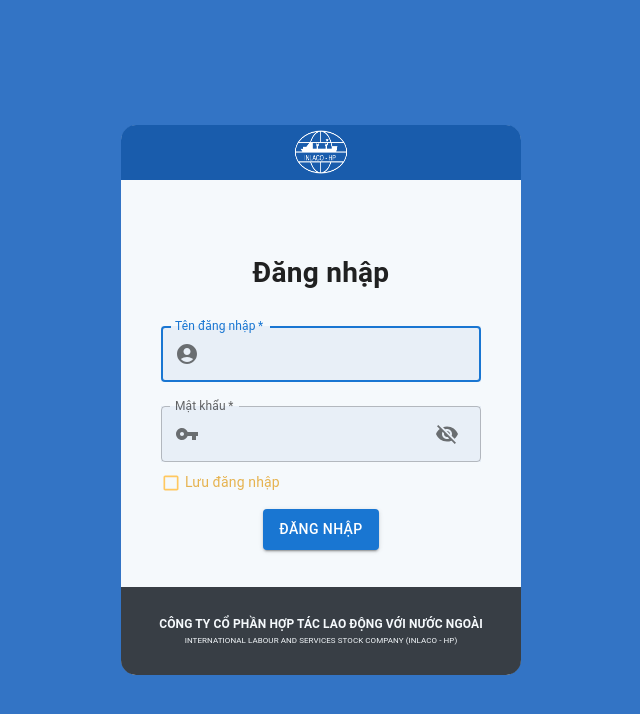
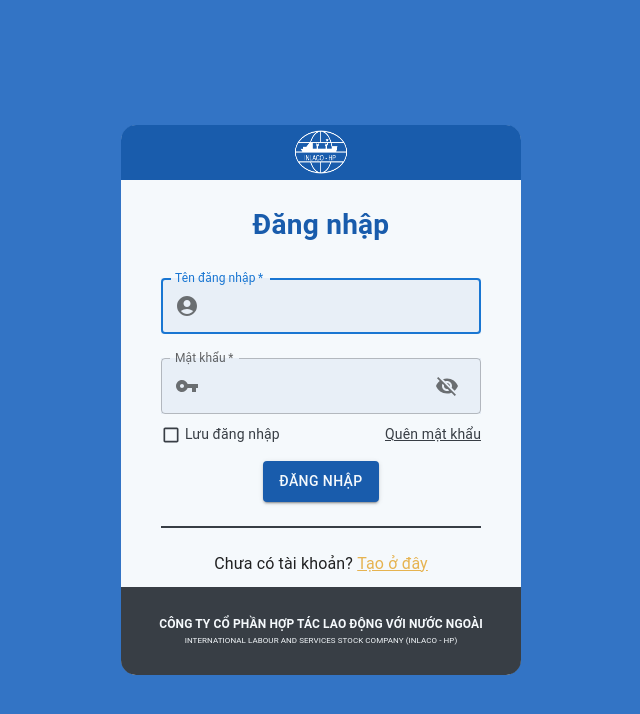
Before and after one commit to ngphth1312/inlaco-crewmgr-web-client, a React (Create React App) app: page / in a window 1280 px wide. Shown: the top 714 px of the page, without its empty margins (319-959 px from the left). Built offline with nearby package versions, Linux system fonts and the light colour scheme.

Commit message:
feat(loginPage): adding UI for forgot password and create new account

```diff
--- a/src/App.js
+++ b/src/App.js
@@ -1,5 +1,4 @@
 import { CssBaseline } from "@mui/material";
-import { TopBar, SideBar } from "./components/global";
 import { Routes, Route } from "react-router";
 
 import LoginPage from "./pages/loginPage";
@@ -13,6 +12,7 @@ import SupplyRequest from "./pages/supplyRequest";
 import CrewRecruitment from "./pages/crewRecruitment";
 import CrewCourse from "./pages/crewCourse";
 
+import { MainLayout } from "./components/global";
 import { useAppContext } from "./contexts/AppContext";
 import { useEffect } from "react";
 import { localStorage, sessionStorage, StorageKey } from "./utils/storageUtils";
@@ -20,65 +20,61 @@ function App() {
 
   const { accessToken, setAccessToken } = useAppContext();
 
-  // useEffect(() => {
-  //   const fetchUserInfos = async () => {
-  //     try {
-  //       const rememberMe = await localStorage.getItem(StorageKey.REMEMBER_ME);
-  //       console.log(rememberMe);
+  useEffect(() => {
+    const fetchUserInfos = async () => {
+      try {
+        const rememberMe = await localStorage.getItem(StorageKey.REMEMBER_ME);
 
-  //       if (rememberMe) {
-  //         const tempAccessToken = await localStorage.getItem(
-  //           StorageKey.ACCESS_TOKEN
-  //         );
-  //         // const tempRefreshToken = await localStorage.getItem(
-  //         //   StorageKey.REFRESH_TOKEN
-  //         // );
-  //         // const tempUserInfos = await localStorage.getItem(
-  //         //   StorageKey.USER_INFOS
-  //         // );
+        if (rememberMe) {
+          const tempAccessToken = await localStorage.getItem(
+            StorageKey.ACCESS_TOKEN
+          );
+          // const tempRefreshToken = await localStorage.getItem(
+          //   StorageKey.REFRESH_TOKEN
+          // );
+          // const tempUserInfos = await localStorage.getItem(
+          //   StorageKey.USER_INFOS
+          // );
 
-  //         // console.log(tempAccessToken, tempRefreshToken, tempUserInfos);
+          // console.log(tempAccessToken, tempRefreshToken, tempUserInfos);
 
-  //         console.log(tempAccessToken);
-  //         setAccessToken(tempAccessToken);
-  //         // setRefreshToken(tempRefreshToken);
-  //         // setUserInfos(tempUserInfos);
-  //       } else {
-  //         const tempAccessToken = await sessionStorage.getItem(
-  //           StorageKey.ACCESS_TOKEN
-  //         );
-  //         // const tempRefreshToken = await sessionStorage.getItem(
-  //         //   StorageKey.REFRESH_TOKEN
-  //         // );
-  //         // const tempUserInfos = await sessionStorage.getItem(
-  //         //   StorageKey.USER_INFOS
-  //         // );
+          console.log(tempAccessToken);
+          setAccessToken(tempAccessToken);
+          // setRefreshToken(tempRefreshToken);
+          // setUserInfos(tempUserInfos);
+        } else {
+          const tempAccessToken = await sessionStorage.getItem(
+            StorageKey.ACCESS_TOKEN
+          );
+          // const tempRefreshToken = await sessionStorage.getItem(
+          //   StorageKey.REFRESH_TOKEN
+          // );
+          // const tempUserInfos = await sessionStorage.getItem(
+          //   StorageKey.USER_INFOS
+          // );
 
-  //         // console.log(tempAccessToken, tempRefreshToken, tempUserInfos);
+          // console.log(tempAccessToken, tempRefreshToken, tempUserInfos);
 
-  //         console.log(tempAccessToken);
-  //         setAccessToken(tempAccessToken);
-  //         // setRefreshToken(tempRefreshToken);
-  //         // setUserInfos(tempUserInfos);
-  //       }
-  //     } catch (err) {
-  //       console.log(err);
-  //     }
-  //   };
+          setAccessToken(tempAccessToken);
+          // setRefreshToken(tempRefreshToken);
+          // setUserInfos(tempUserInfos);
+        }
+      } catch (err) {
+        console.log(err);
+      }
+    };
 
-  //   fetchUserInfos();
-  // }, [])
+    fetchUserInfos();
+  }, [])
 
   return (
     <>
       {/* Reset CSS to default */}
       <CssBaseline />
-      {accessToken !== "" ? (
-        <div className="app">
-          <SideBar />
-          <main className="content">
-            <TopBar />
       <Routes>
+        {/* Routes that require authentication and display Sidebar + TopBar */}
+        {accessToken ? (
+          <Route element={<MainLayout />}>
             <Route path="/homePage" element={<HomePage />} />
             <Route path="/crewInfos" element={<CrewInfos />} />
             <Route path="/crewMobilization" element={<CrewMobilization />} />
@@ -88,16 +84,12 @@ function App() {
             <Route path="/supplyRequest" element={<SupplyRequest />} />
             <Route path="/crewRecruitment" element={<CrewRecruitment />} />
             <Route path="/crewCourse" element={<CrewCourse />} />
+          </Route>
+        ) : (
+          /* Login Route without Sidebar + TopBar */
+          <Route path="/" element={<LoginPage />} />
+        )}
       </Routes>
-          </main>
-        </div>
-      ) : (
-        <div className="login">
-          <Routes>
-            <Route path="/" element={<LoginPage />} />
-          </Routes>
-        </div>
-      )}
     </>
   );
 }
--- a/src/components/global/SideBar.jsx
+++ b/src/components/global/SideBar.jsx
@@ -126,7 +126,7 @@ const SideBar = () => {
           <Box>
             <Item
               title="Trang chủ"
-              to="/"
+              to="/homePage"
               icon={<HomeOutlinedIcon />}
               selected={selected}
               setSelected={setSelected}
--- a/src/components/global/TopBar.jsx
+++ b/src/components/global/TopBar.jsx
@@ -4,11 +4,31 @@ import SettingsOutlinedIcon from "@mui/icons-material/SettingsOutlined";
 import PersonOutlinedIcon from "@mui/icons-material/PersonOutlined";
 import { COLOR } from "../../assets/Color";
 import NavSearchBar from "./NavSearchBar"
+import { useAppContext } from "../../contexts/AppContext";
+import { localStorage, sessionStorage, StorageKey } from "../../utils/storageUtils";
+import { useNavigate } from "react-router";
 
 const TopBar = () => {
 
+  const navigate = useNavigate();
+  const{ setAccessToken } = useAppContext();
+
+  const handleLogoutClick = async () => {
+    //Perform something and calling logout API to invalid the refresh token
+    const rememberMe = await localStorage.getItem(StorageKey.REMEMBER_ME)
+    if(rememberMe){
+      localStorage.removeItem(StorageKey.ACCESS_TOKEN);
+    } else{
+      sessionStorage.removeItem(StorageKey.ACCESS_TOKEN);
+    }
+
+    localStorage.removeItem(StorageKey.REMEMBER_ME);
+    setAccessToken("");
+    navigate("/");
+  };
+
   return (
-    <Box display="flex" justifyContent="space-between" p={2}>
+    <Box display="flex" justifyContent="space-between" p={2} sx={{ width: "100%", height: "10%" }}>
       {/* SEARCH BAR */}
       <NavSearchBar
         placeholder={"Tìm kiếm trang......"}
@@ -28,7 +48,7 @@ const TopBar = () => {
         <IconButton>
           <SettingsOutlinedIcon sx={{ width: 28, height: 28 }} />
         </IconButton>
-        <IconButton>
+        <IconButton onClick={() => handleLogoutClick()}>
           <PersonOutlinedIcon sx={{ width: 28, height: 28 }} />
         </IconButton>
       </Box>
--- a/src/components/global/index.js
+++ b/src/components/global/index.js
@@ -5,3 +5,4 @@ export { default as NoValuesOverlay } from "./NoValuesOverlay";
 export { default as SearchBar } from "./SearchBar";
 export { default as NavSearchBar } from "./NavSearchBar";
 export { default as SwitchBar } from "./SwitchBar";
+export { default as MainLayout } from "./MainLayout";
--- a/src/index.css
+++ b/src/index.css
@@ -2,8 +2,8 @@ html,
 body,
 #root,
 .login,
-.app,
-.content {
+.content,
+.app {
   display: flex;
   flex: 1;
   flex-direction: column;
@@ -18,18 +18,16 @@ body,
 }
 
 .app{
-  display: flex;
   flex-direction: row;
-  background-color: "#F5F9FC";
-  height: 100%;
+  background-color: #F5F9FC;
   width: 100%;
   overflow: hidden;
 }
 
 main {
-  flex: 1; /* Fill remaining vertical space */
-  overflow-y: auto; /* Enable vertical scrolling for the main content */
-  background-color: #F5F9FC; /* Example background */
+  flex: 1;
+  overflow-y: auto;
+  background-color: #F5F9FC;
 }
 
 ::-webkit-scrollbar{
--- a/src/pages/loginPage.jsx
+++ b/src/pages/loginPage.jsx
@@ -8,8 +8,9 @@ import {
   InputAdornment,
   IconButton,
   Checkbox,
+  Divider,
 } from "@mui/material";
-import { useNavigate } from "react-router";
+import { NavLink, useNavigate } from "react-router";
 import { COLOR } from "../assets/Color";
 import AccountCircleIcon from "@mui/icons-material/AccountCircle";
 import VpnKeyIcon from "@mui/icons-material/VpnKey";
@@ -27,14 +28,21 @@ const LoginPage = () => {
 
   const handleOnLoginClick = async () => {
     //validate login inputs and calling API to login
+    const mockAccessToken = "ashdajsikdnasd"; //Mock access token
+    localStorage.setItem(StorageKey.REMEMBER_ME, rememberMe);
 
+    if(rememberMe) {
+    localStorage.setItem(StorageKey.ACCESS_TOKEN, mockAccessToken);
+    } else{
+    sessionStorage.setItem(StorageKey.ACCESS_TOKEN, mockAccessToken);
+    }
 
-    setAccessToken("asdnasjkdnsa");
-    navigate("/crewInfos");
+    setAccessToken(mockAccessToken);
+    navigate("/crewInfos", { replace: true });
   }
 
   return (
-    <div>
+    <div className="login">
       <Box
         sx={{
           display: "flex",
@@ -76,10 +84,13 @@ const LoginPage = () => {
             paddingLeft: 5,
             paddingRight: 5,
             width: "100%",
-            paddingTop: 8,
+            paddingTop: 2,
           }}
         >
-          <Typography mb={2} sx={{ fontSize: 28, fontWeight: 700 }}>
+          <Typography
+            mb={2}
+            sx={{ fontSize: 28, fontWeight: 700, color: COLOR.primary_blue }}
+          >
             Đăng nhập
           </Typography>
           {/* {error && (
@@ -144,7 +155,17 @@ const LoginPage = () => {
               backgroundColor: COLOR.secondary_white,
             }}
           />
-          <Box sx={{ display: "flex", alignItems: "center", width: "100%", marginTop: "2px", marginBottom: 1, }}>
+          <Box
+            sx={{
+              display: "flex",
+              alignItems: "center",
+              justifyContent: "space-between",
+              width: "100%",
+              marginTop: "2px",
+              marginBottom: 1,
+            }}
+          >
+            <Box sx={{ display: "flex" }}>
               <Checkbox
                 size="small"
                 checked={rememberMe}
@@ -154,26 +175,66 @@ const LoginPage = () => {
                 sx={{
                   padding: 0,
                   marginRight: "4px",
-                color: COLOR.primary_gold,
+                  color: COLOR.primary_gray,
                   "&.Mui-checked": {
-                  color: COLOR.secondary_gold,
+                    color: COLOR.primary_gray,
                   },
                 }}
               />
-            <Typography sx={{ color: COLOR.secondary_gold, fontSize: 14, }}>
+              <Typography sx={{ color: COLOR.primary_gray, fontSize: 14 }}>
                 Lưu đăng nhập
               </Typography>
+            </Box>
+            <NavLink
+              style={({ isActive }) => ({
+                fontSize: 14,
+                color: isActive ? COLOR.primary_gray : COLOR.primary_gray, //adjust this if needed
+              })}
+            >
+              Quên mật khẩu
+            </NavLink>
           </Box>
           <Button
             type="submit"
             variant="contained"
-            sx={{ mt: 1, mb: 2, pt: 1, pb: 1 }}
+            sx={{
+              mt: 1,
+              pt: 1,
+              pb: 1,
+              backgroundColor: COLOR.primary_blue,
+              color: COLOR.primary_white,
+            }}
             onClick={() => handleOnLoginClick()}
             // disabled={loading}
           >
             {/* {loading ? <CircularProgress size={24} /> : "Login"} */}
             Đăng nhập
           </Button>
+          <Divider
+            sx={{
+              borderWidth: 1,
+              borderColor: COLOR.primary_gray,
+              width: "100%",
+              marginTop: 3,
+              marginBottom: 3,
+            }}
+          />
+          <Box
+            sx={{
+              display: "flex",
+              justifyContent: "center",
+              alignItems: "center",
+            }}
+          >
+            <Typography>Chưa có tài khoản?&nbsp;</Typography>
+            <NavLink
+              style={({ isActive }) => ({
+                color: isActive ? COLOR.secondary_gold : COLOR.secondary_gold, //adjust this if needed
+              })}
+            >
+              Tạo ở đây
+            </NavLink>
+          </Box>
         </Box>
         <Box
           backgroundColor={COLOR.primary_gray}
```
Also changed, not shown: src/components/global/MainLayout.jsx (added, +18 -0 lines), src/utils/storageUtils.js (+8 -8 lines). Lines whose indentation alone changed are shown as unchanged.
